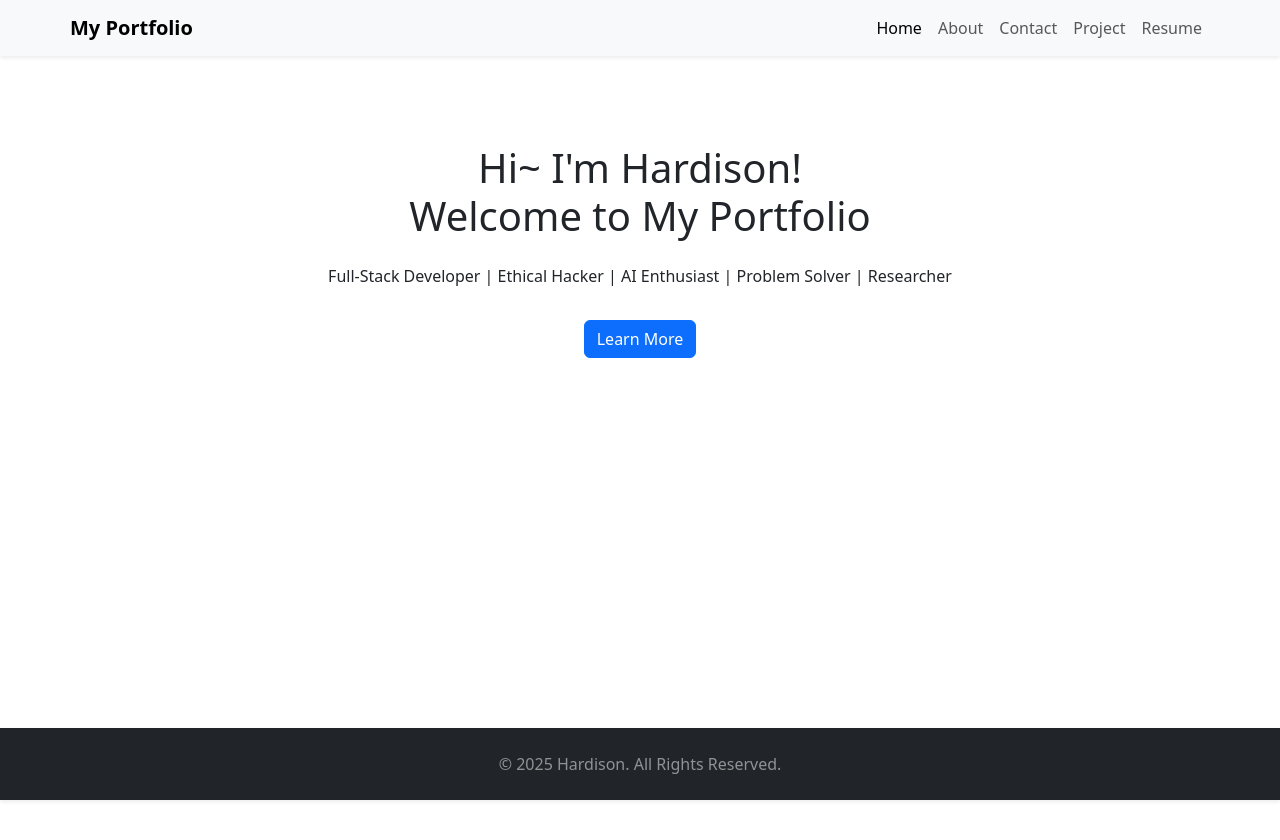
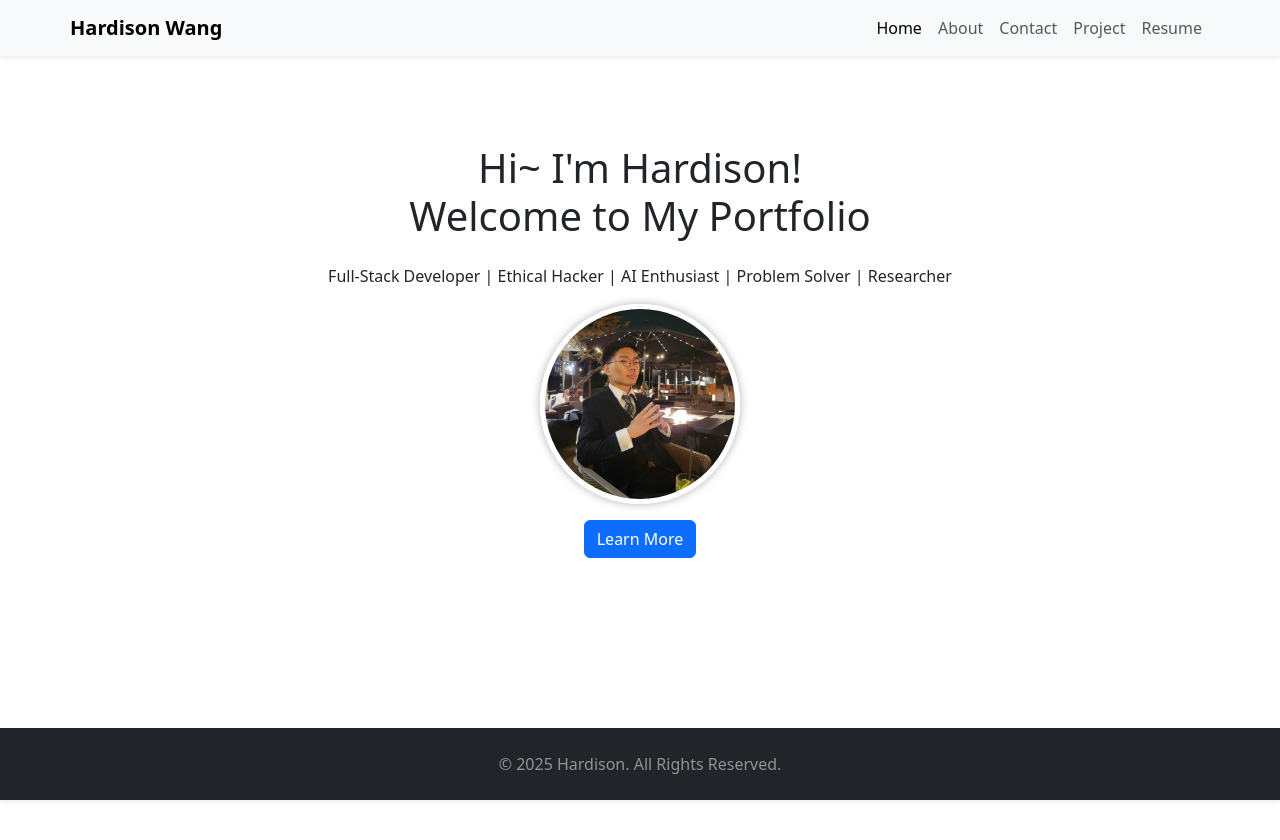
Before and after one commit to PopcornBoat/hardison-portfolio, a React (Vite) app: page / in a window 1280 px wide. Shown: the top 840 px of the page. Built offline with nearby package versions, Linux system fonts and the light colour scheme.

Commit message:
update icon and Hero

```diff
--- a/index.html
+++ b/index.html
@@ -2,7 +2,7 @@
 <html lang="en">
   <head>
     <meta charset="UTF-8" />
-    <link rel="icon" type="image/svg+xml" href="/vite.svg" />
+    <link rel="icon" type="image/svg+xml" href="/hardison.svg" />
     <meta name="viewport" content="width=device-width, initial-scale=1.0" />
     <title>hardison-wong</title>
   </head>
--- a/src/components/Header.jsx
+++ b/src/components/Header.jsx
@@ -3,7 +3,7 @@ import { NavLink } from "react-router-dom";
 const Header = () => (
   <header className="bg-light shadow-sm fixed-top">
     <nav className="navbar navbar-expand-md navbar-light container">
-      <NavLink to="/" className="navbar-brand fw-bold">My Portfolio</NavLink>
+      <NavLink to="/" className="navbar-brand fw-bold">Hardison Wang</NavLink>
       <button
         className="navbar-toggler"
         type="button"
--- a/src/components/Hero.jsx
+++ b/src/components/Hero.jsx
@@ -5,6 +5,7 @@ const Hero = () => (
       <p className="text-lg md:text-xl text-gray-600 mt-4">
         Full-Stack Developer | Ethical Hacker | AI Enthusiast | Problem Solver | Researcher
       </p>
+      <img src="profile.jpg" alt="profile-photo" className="profile"></img>
     </section>
   );
 
--- a/src/index.css
+++ b/src/index.css
@@ -61,6 +61,16 @@ button:focus-visible {
   height: auto;
 }
 
+.profile {
+  width: 200px;
+  height: 200px;
+  border-radius: 50%;
+  object-fit: cover;
+  border: 5px solid white;
+  box-shadow: 0 0 10px rgba(0, 0, 0, 0.3);
+}
+
+
 @media (prefers-color-scheme: light) {
   :root {
     color: #213547;
```
Also changed, not shown: public/hardison.svg (added), public/profile.jpg (added).
